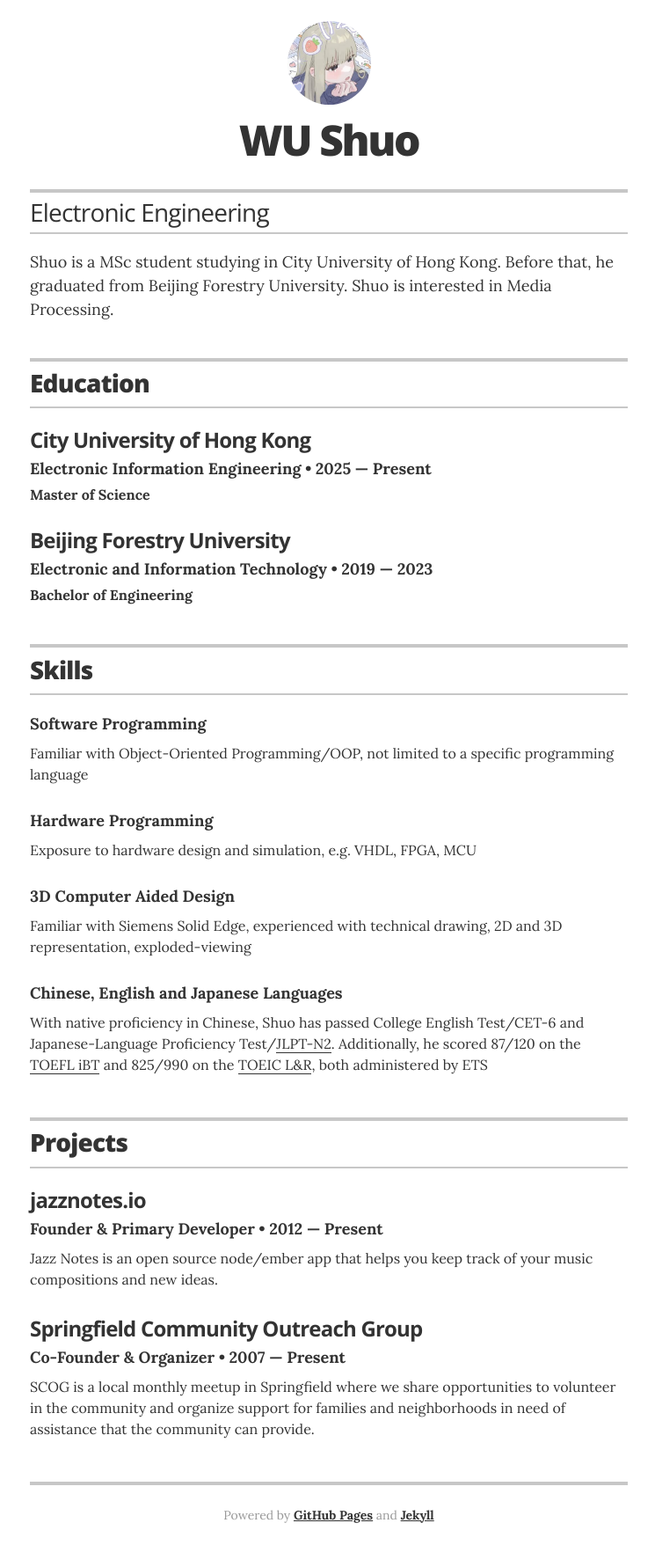
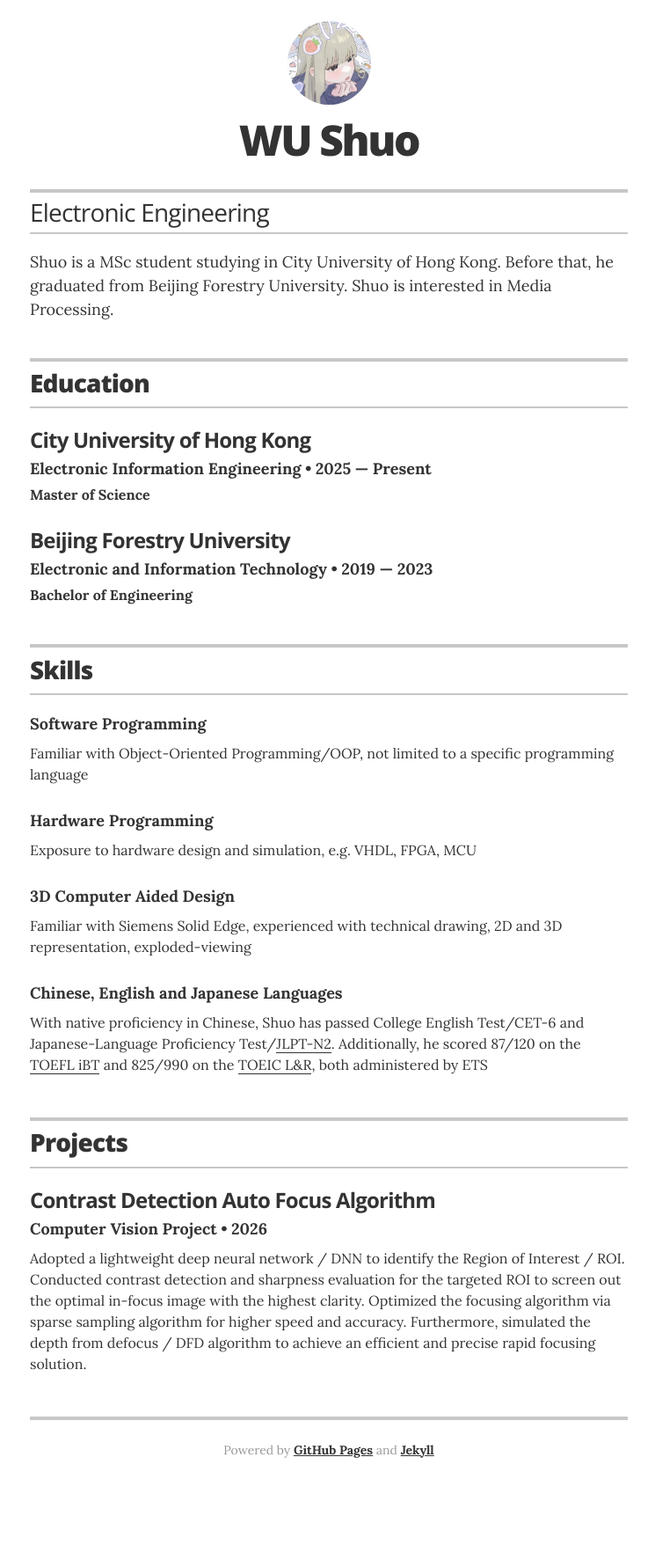
Before and after one commit to d3vzahvv/cv, a Jekyll site: the page built from index.html, in a window 1280 px wide. Shown: the whole page at 88% size, without its empty margins (266-1011 px from the left). Built offline with Jekyll 4.4.1, drawn with Linux system fonts in a browser that asks for light colours; after the commit the page ends 1707 px from its top, so only the background shows below that.

Commit message:
Update projects.yml

```diff
--- a/_data/projects.yml
+++ b/_data/projects.yml
@@ -1,16 +1,9 @@
 # Projects
 # uncomment the urls if you wish to display them, and add your own URL
 
-# jazznotes.io
-- project: jazznotes.io
-  role: Founder & Primary Developer
-  duration: 2012 &mdash; Present
+# CV Project
+- project: Contrast Detection Auto Focus Algorithm
+  role: Computer Vision Project
+  duration: 2026
   # url: "#"
-  description: Jazz Notes is an open source node/ember app that helps you keep track of your music compositions and new ideas.
-
-# Springfield Community Outreach Group
-- project: Springfield Community Outreach Group
-  role: Co-Founder & Organizer
-  duration: 2007 &mdash; Present
-  # url: "#"
-  description: SCOG is a local monthly meetup in Springfield where we share opportunities to volunteer in the community and organize support for families and neighborhoods in need of assistance that the community can provide.
+  description: Adopted a lightweight deep neural network / DNN to identify the Region of Interest / ROI. Conducted contrast detection and sharpness evaluation for the targeted ROI to screen out the optimal in-focus image with the highest clarity. Optimized the focusing algorithm via sparse sampling algorithm for higher speed and accuracy. Furthermore, simulated the depth from defocus / DFD algorithm to achieve an efficient and precise rapid focusing solution.
```
